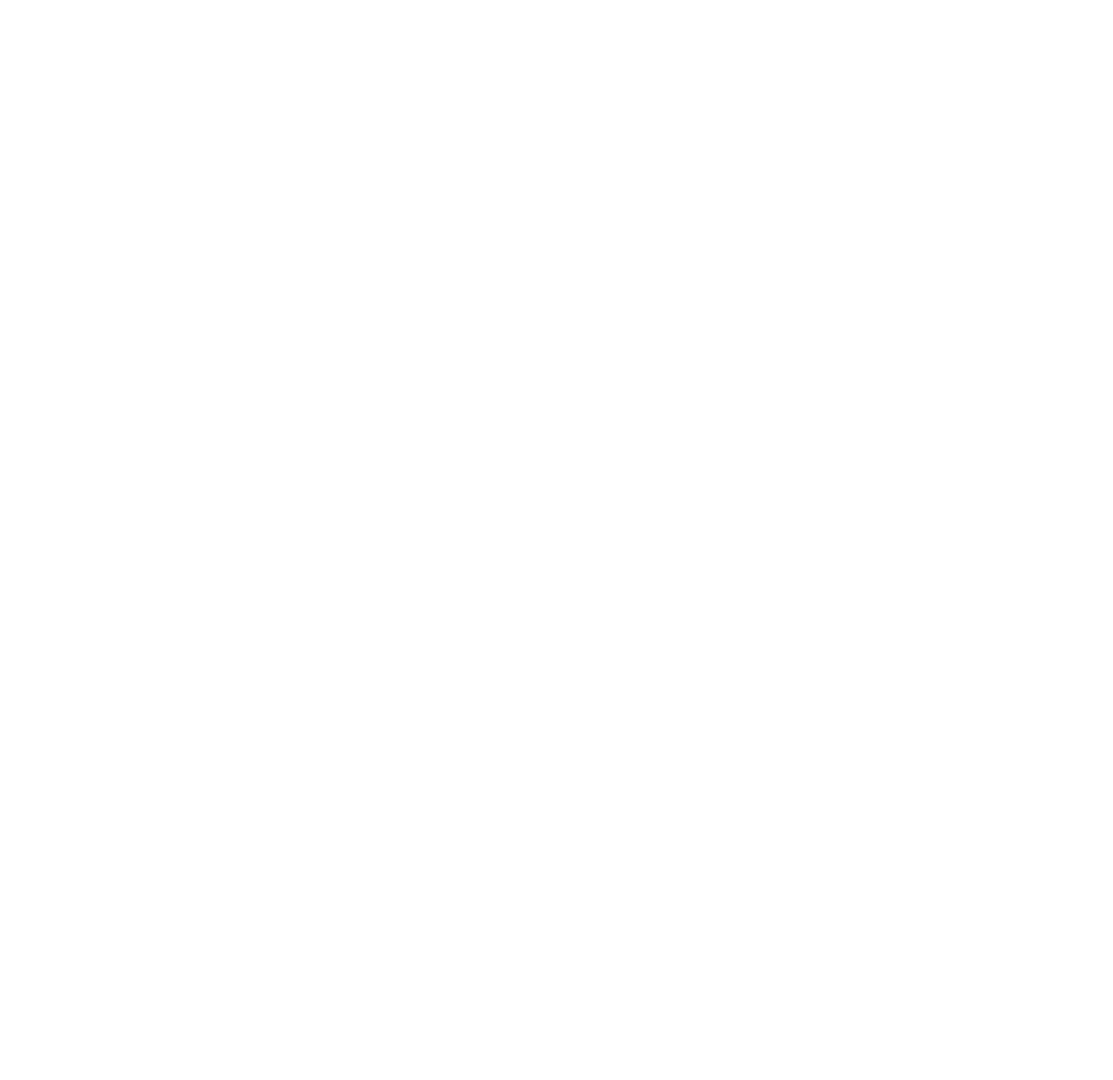
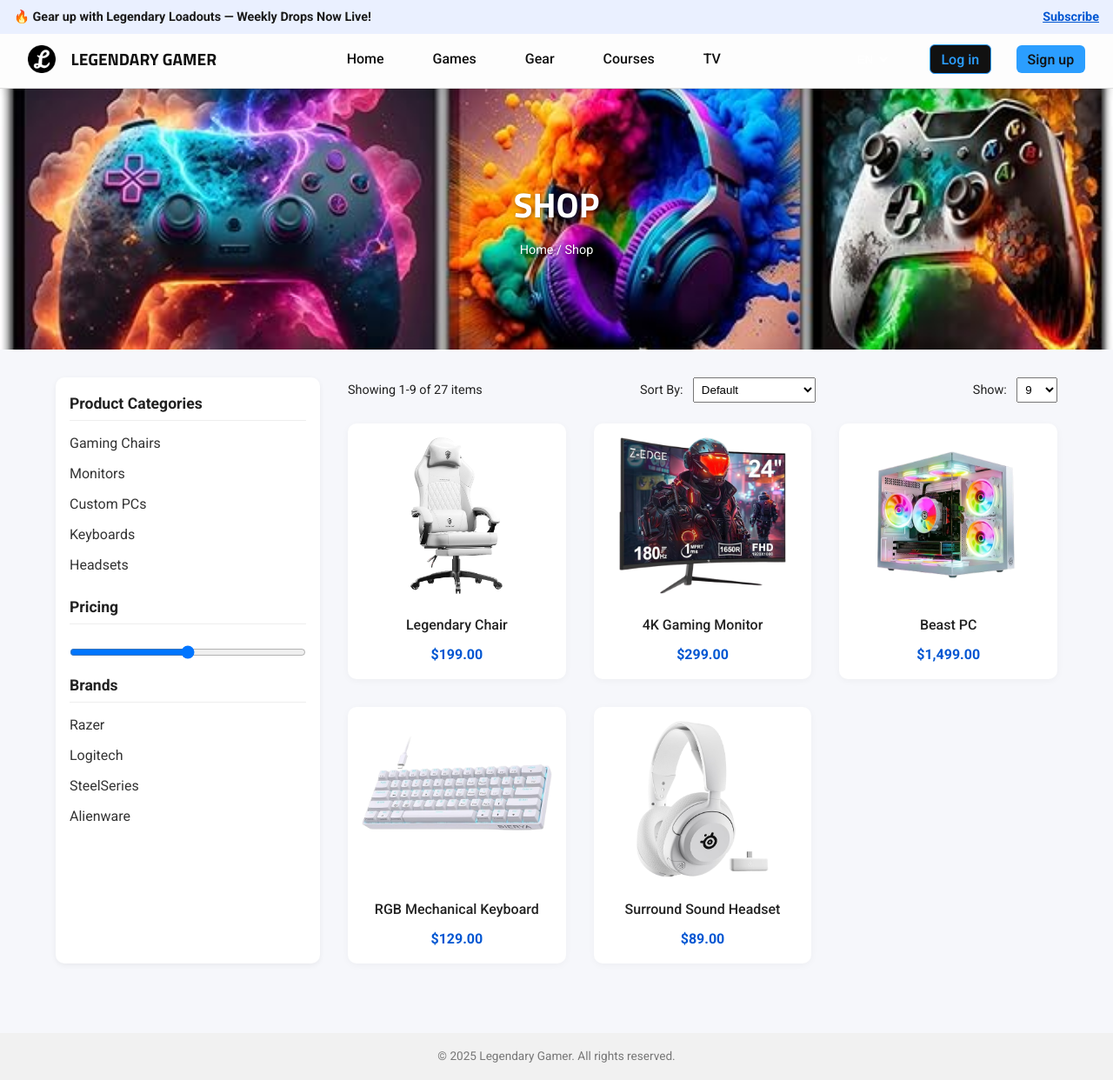
Before and after one commit to Zodarc/Legendary-gamer, a plain HTML site: page shop.html in a window 1280 px wide. Shown: the whole page at 87% size. Before the commit the page ends 800 px from the top, so only its background shows below. Drawn offline with Linux system fonts and the light colour scheme.

Commit message:
Add shop page with product grid and modal
Introduces shop.html with a product grid, sidebar filters, and a modal for product details. Adds heropad.jpg for the shop hero section. Updates index.html navigation and hero buttons to link to the new shop and games pages. Extends style.css with styles for the shop layout, responsive design, and modal functionality.

```diff
--- a/shop.html
+++ b/shop.html
@@ -0,0 +1,183 @@
+<!DOCTYPE html>
+<html lang="en">
+  <head>
+    <meta charset="UTF-8" />
+    <meta name="viewport" content="width=device-width, initial-scale=1.0" />
+    <title>Legendary Gamer - Gear Shop</title>
+    <link rel="stylesheet" href="style.css" />
+    <link
+      href="https://fonts.googleapis.com/css2?family=Roboto:wght@400;500;700&family=Titillium+Web:wght@700&display=swap"
+      rel="stylesheet"
+    />
+  </head>
+  <body class="shop-page">
+    <!-- === TOP BAR === -->
+    <div class="top-bar animate-top-bar">
+      <span class="top-message"
+        >🔥 Gear up with Legendary Loadouts — Weekly Drops Now Live!</span
+      >
+      <a href="#" class="top-cta">Subscribe</a>
+    </div>
+
+    <!-- === NAVIGATION BAR === -->
+    <header class="navbar-glass bordered-nav animate-fade-in">
+      <div class="nav-left">
+        <img src="logo.ico" alt="Legendary Gamer Logo" class="logo-icon" />
+        <span class="brand-name">LEGENDARY GAMER</span>
+      </div>
+      <nav class="nav-center">
+        <a href="index.html">Home</a>
+        <a href="games.html">Games</a>
+        <a href="shop.html">Gear</a>
+        <a href="courses.html">Courses</a>
+        <a href="tv.html">TV</a>
+      </nav>
+      <div class="nav-right">
+        <select class="lang-select">
+          <option>EN</option>
+          <option>FR</option>
+        </select>
+        <a href="#" class="btn-login">Log in</a>
+        <a href="#" class="btn-signup">Sign up</a>
+        <button id="menuToggle" class="hamburger">☰</button>
+      </div>
+    </header>
+
+    <!-- === HERO SECTION === -->
+    <section class="shop-hero">
+      <div class="shop-hero-bg">
+        <img src="heropad.jpg" alt="Gaming Gear Banner" />
+        <div class="shop-hero-overlay">
+          <h1 class="shop-title">SHOP</h1>
+          <p class="breadcrumb">Home / Shop</p>
+        </div>
+      </div>
+    </section>
+
+    <!-- === SHOP LAYOUT === -->
+    <section class="shop-layout">
+      <aside class="shop-sidebar">
+        <h3>Product Categories</h3>
+        <ul>
+          <li><a href="#">Gaming Chairs</a></li>
+          <li><a href="#">Monitors</a></li>
+          <li><a href="#">Custom PCs</a></li>
+          <li><a href="#">Keyboards</a></li>
+          <li><a href="#">Headsets</a></li>
+        </ul>
+        <h3>Pricing</h3>
+        <input type="range" min="100" max="5000" />
+        <h3>Brands</h3>
+        <ul>
+          <li>Razer</li>
+          <li>Logitech</li>
+          <li>SteelSeries</li>
+          <li>Alienware</li>
+        </ul>
+      </aside>
+
+      <main class="shop-main">
+        <div class="shop-toolbar">
+          <span>Showing 1-9 of 27 items</span>
+          <div>
+            <label>Sort By:</label>
+            <select>
+              <option>Default</option>
+              <option>Price: Low to High</option>
+              <option>Price: High to Low</option>
+            </select>
+          </div>
+          <div>
+            <label>Show:</label>
+            <select>
+              <option>9</option>
+              <option>18</option>
+              <option>27</option>
+            </select>
+          </div>
+        </div>
+
+        <div class="product-grid">
+          <div class="product-card">
+            <img src="images/chair.png" alt="Chair" class="product-img" />
+            <h4>Legendary Chair</h4>
+            <p>$199.00</p>
+          </div>
+          <div class="product-card">
+            <img src="images/monitor.png" alt="Monitor" class="product-img" />
+            <h4>4K Gaming Monitor</h4>
+            <p>$299.00</p>
+          </div>
+          <div class="product-card">
+            <img src="images/pc.png" alt="Gaming PC" class="product-img" />
+            <h4>Beast PC</h4>
+            <p>$1,499.00</p>
+          </div>
+          <div class="product-card">
+            <img src="images/keyboard.png" alt="Keyboard" class="product-img" />
+            <h4>RGB Mechanical Keyboard</h4>
+            <p>$129.00</p>
+          </div>
+          <div class="product-card">
+            <img src="images/headset.png" alt="Headset" class="product-img" />
+            <h4>Surround Sound Headset</h4>
+            <p>$89.00</p>
+          </div>
+        </div>
+      </main>
+    </section>
+
+    <!-- === PRODUCT DETAIL MODAL === -->
+    <div id="product-detail-modal" class="product-modal hidden">
+      <div class="product-modal-content">
+        <span class="close-btn" onclick="closeModal()">×</span>
+        <div class="modal-image">
+          <img id="modal-img" src="" alt="Product" />
+        </div>
+        <div class="modal-details">
+          <h2 id="modal-title">Product Name</h2>
+          <p id="modal-desc">
+            Lorem ipsum dolor sit amet, consectetur adipiscing elit. Premium
+            quality for elite gamers.
+          </p>
+          <p id="modal-price">$199.00</p>
+          <button class="cta-btn">Add to Loadout</button>
+        </div>
+      </div>
+    </div>
+
+    <!-- === FOOTER === -->
+    <footer class="footer">
+      <p>&copy; 2025 Legendary Gamer. All rights reserved.</p>
+    </footer>
+
+    <script>
+      document.getElementById("menuToggle").addEventListener("click", () => {
+        document.querySelector(".nav-center").classList.toggle("show");
+      });
+    </script>
+
+    <script>
+      const modal = document.getElementById("product-detail-modal");
+      const modalImg = document.getElementById("modal-img");
+      const modalTitle = document.getElementById("modal-title");
+      const modalDesc = document.getElementById("modal-desc");
+      const modalPrice = document.getElementById("modal-price");
+
+      document.querySelectorAll(".product-card").forEach((card) => {
+        card.addEventListener("click", () => {
+          modalImg.src = card.querySelector("img").src;
+          modalTitle.textContent = card.querySelector("h4").textContent;
+          modalPrice.textContent = card.querySelector("p").textContent;
+          modalDesc.textContent =
+            "Custom tuned for peak performance. Perfect for pro gamers and casual heroes alike."; // Optional dynamic content
+          modal.classList.remove("hidden");
+        });
+      });
+
+      function closeModal() {
+        modal.classList.add("hidden");
+      }
+    </script>
+  </body>
+</html>
--- a/style.css
+++ b/style.css
@@ -563,7 +563,7 @@ ul {
   position: relative;
   width: 100%;
   overflow: hidden;
-  background: pink;
+  background: linear-gradient(180deg, #0e0e10, #1a092a);
   padding: 3rem 0;
   z-index: 2;
 }
@@ -641,3 +641,334 @@ ul {
     transform: translateY(0);
   }
 }
+
+
+
+
+/* === GENERAL RESETS === */
+* {
+  margin: 0;
+  padding: 0;
+  box-sizing: border-box;
+}
+body {
+  font-family: 'Roboto', sans-serif;
+  background: #f6f7fb;
+  color: #222;
+  line-height: 1.6;
+}
+a {
+  text-decoration: none;
+  color: inherit;
+}
+
+/* === TOP BAR === */
+.shop-page .top-bar {
+  background: #eaf0ff;
+  color: #1a1a1a;
+  font-size: 0.9rem;
+  text-align: center;
+  padding: 0.5rem 1rem;
+  display: flex;
+  justify-content: space-between;
+  align-items: center;
+}
+.top-cta {
+  color: #0056d2;
+  font-weight: 600;
+}
+
+/* === NAVIGATION === */
+/* Only apply light navbar styles on the shop page */
+.shop-page .navbar-glass {
+  background: #fdfdfd;
+  color: #111;
+  box-shadow: 0 4px 10px rgba(0, 0, 0, 0.05);
+  border-bottom: 1px solid #ddd;
+}
+
+.shop-page .navbar-glass a {
+  color: #111;
+}
+
+.shop-page .btn-login,
+.shop-page .btn-signup {
+  background: #111;
+  color: #fff;
+}
+
+.nav-left {
+  display: flex;
+  align-items: center;
+}
+.logo-icon {
+  width: 32px;
+  margin-right: 0.5rem;
+}
+.brand-name {
+  font-family: 'Titillium Web', sans-serif;
+  font-size: 1.2rem;
+  font-weight: bold;
+}
+.nav-center a {
+  margin: 0 1rem;
+  font-weight: 500;
+}
+.nav-right {
+  display: flex;
+  align-items: center;
+}
+.btn-login, .btn-signup {
+  margin-left: 1rem;
+  padding: 0.4rem 0.8rem;
+  border-radius: 6px;
+  font-weight: 500;
+}
+.btn-login {
+  background: transparent;
+  border: 1px solid #bbb;
+  color: #333;
+}
+.btn-signup {
+  background: #0056d2;
+  color: #fff;
+  border: none;
+}
+.lang-select {
+  padding: 0.2rem;
+  margin-right: 1rem;
+}
+.hamburger {
+  display: none;
+}
+
+/* === HERO === */
+.shop-hero {
+  margin-top: 102px; /* adjust depending on the height of your top bar + navbar */
+}
+
+.shop-hero-bg {
+  position: relative;
+  width: 100%;
+  height: 300px;
+  overflow: hidden;
+}
+.shop-hero-bg img {
+  width: 100%;
+  height: 100%;
+  object-fit: cover;
+}
+.shop-hero-overlay {
+  position: absolute;
+  top: 50%;
+  left: 50%;
+  transform: translate(-50%, -50%);
+  color: white;
+  text-align: center;
+  text-shadow: 1px 1px 4px rgba(0,0,0,0.4);
+}
+.shop-title {
+  font-size: 2.5rem;
+  font-family: 'Titillium Web', sans-serif;
+  margin-bottom: 0.5rem;
+}
+.breadcrumb {
+  font-size: 0.9rem;
+}
+
+/* === SHOP LAYOUT === */
+.shop-layout {
+  display: flex;
+  gap: 2rem;
+  padding: 2rem 5%;
+}
+
+/* === SIDEBAR === */
+.shop-sidebar {
+  flex: 1;
+  background: #fff;
+  border-radius: 10px;
+  padding: 1rem;
+  box-shadow: 0 2px 6px rgba(0,0,0,0.06);
+}
+.shop-sidebar h3 {
+  margin-bottom: 0.5rem;
+  font-size: 1.1rem;
+  border-bottom: 1px solid #eee;
+  padding-bottom: 0.3rem;
+}
+.shop-sidebar ul {
+  list-style: none;
+  margin-bottom: 1rem;
+}
+.shop-sidebar ul li {
+  padding: 0.3rem 0;
+  color: #333;
+}
+.shop-sidebar input[type="range"] {
+  width: 100%;
+  margin: 1rem 0;
+}
+
+/* === MAIN SECTION === */
+.shop-main {
+  flex: 3;
+}
+.shop-toolbar {
+  display: flex;
+  justify-content: space-between;
+  align-items: center;
+  margin-bottom: 1.5rem;
+  font-size: 0.9rem;
+}
+.shop-toolbar select {
+  padding: 0.3rem;
+  margin-left: 0.5rem;
+}
+
+/* === PRODUCT GRID === */
+.product-grid {
+  display: grid;
+  grid-template-columns: repeat(auto-fit, minmax(220px, 1fr));
+  gap: 2rem;
+}
+.product-card {
+  background: #fff;
+  border-radius: 10px;
+  overflow: hidden;
+  padding: 1rem;
+  text-align: center;
+  transition: transform 0.3s ease;
+  box-shadow: 0 2px 8px rgba(0,0,0,0.04);
+}
+.product-card:hover {
+  transform: translateY(-5px);
+}
+.product-img {
+  width: 100%;
+  height: 180px;
+  object-fit: contain;
+  margin-bottom: 1rem;
+}
+.product-card h4 {
+  font-size: 1rem;
+  margin-bottom: 0.5rem;
+  font-weight: 500;
+}
+.product-card p {
+  font-weight: bold;
+  color: #0056d2;
+}
+
+/* === FOOTER === */
+.footer {
+  background: #f1f1f1;
+  padding: 1rem 5%;
+  text-align: center;
+  font-size: 0.85rem;
+  color: #777;
+  margin-top: 3rem;
+}
+
+/* === RESPONSIVE === */
+@media (max-width: 768px) {
+  .shop-layout {
+    flex-direction: column;
+  }
+  .nav-center {
+    display: none;
+  }
+  .nav-center.show {
+    display: flex;
+    flex-direction: column;
+    position: absolute;
+    top: 60px;
+    left: 0;
+    width: 100%;
+    background: #ffffff;
+    padding: 1rem;
+    box-shadow: 0 6px 10px rgba(0,0,0,0.08);
+  }
+  .hamburger {
+    display: block;
+    background: none;
+    font-size: 1.5rem;
+    border: none;
+  }
+}
+
+
+
+.product-modal {
+  position: fixed;
+  top: 0;
+  left: 0;
+  width: 100%;
+  height: 100%;
+  background: rgba(15, 15, 15, 0.85);
+  display: flex;
+  align-items: center;
+  justify-content: center;
+  z-index: 9999;
+}
+
+.product-modal.hidden {
+  display: none;
+}
+
+.product-modal-content {
+  display: flex;
+  gap: 2rem;
+  background: #f7f7f9;
+  padding: 2rem;
+  border-radius: 12px;
+  max-width: 900px;
+  width: 90%;
+  box-shadow: 0 10px 30px rgba(0, 0, 0, 0.3);
+  animation: fadeIn 0.3s ease-in-out;
+}
+
+.modal-image img {
+  max-width: 300px;
+  border-radius: 12px;
+}
+
+.modal-details h2 {
+  font-family: 'Titillium Web', sans-serif;
+  font-size: 2rem;
+  margin-bottom: 0.5rem;
+}
+
+.modal-details p {
+  margin-bottom: 1rem;
+}
+
+.modal-details .cta-btn {
+  background: #111;
+  color: #fff;
+  padding: 0.8rem 2rem;
+  border: none;
+  border-radius: 6px;
+  font-weight: bold;
+  font-size: 1rem;
+  cursor: pointer;
+  transition: background 0.3s ease;
+}
+
+.modal-details .cta-btn:hover {
+  background: #222;
+}
+
+.close-btn {
+  position: absolute;
+  top: 1.5rem;
+  right: 2rem;
+  font-size: 2rem;
+  cursor: pointer;
+  color: #444;
+}
+
+@keyframes fadeIn {
+  from { transform: scale(0.95); opacity: 0; }
+  to { transform: scale(1); opacity: 1; }
+}
```
Also changed, not shown: index.html (+7 -3 lines), heropad.jpg (added).
